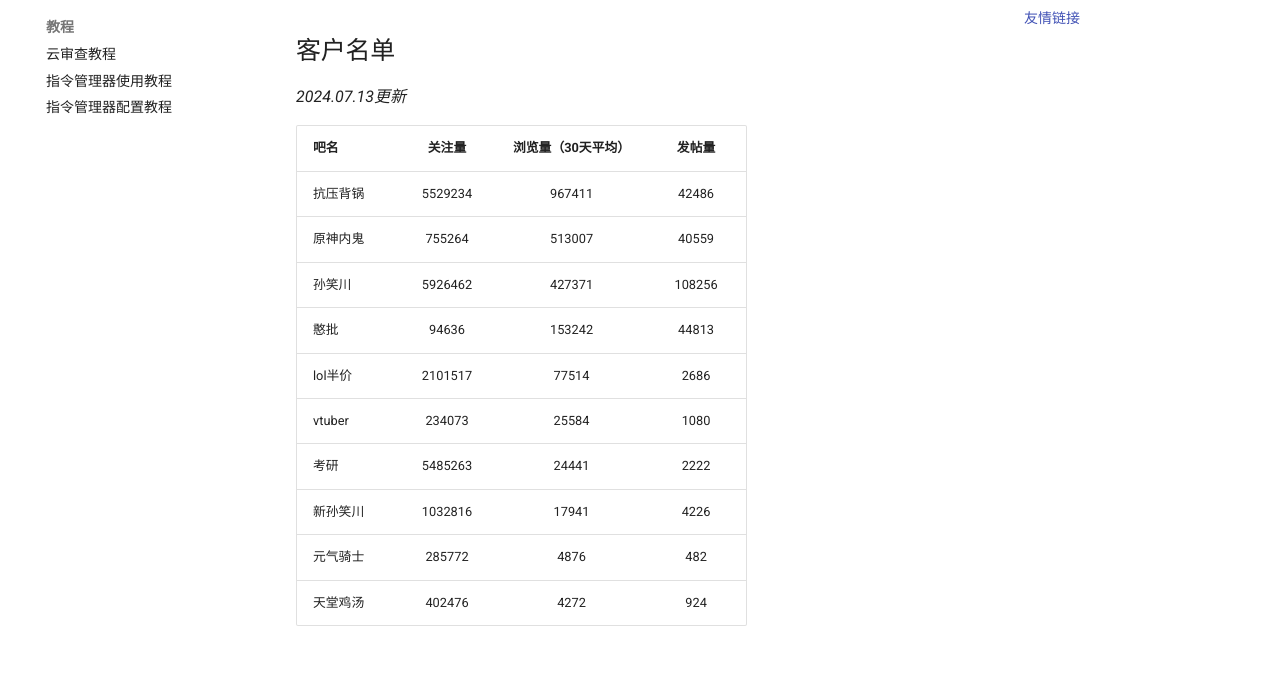
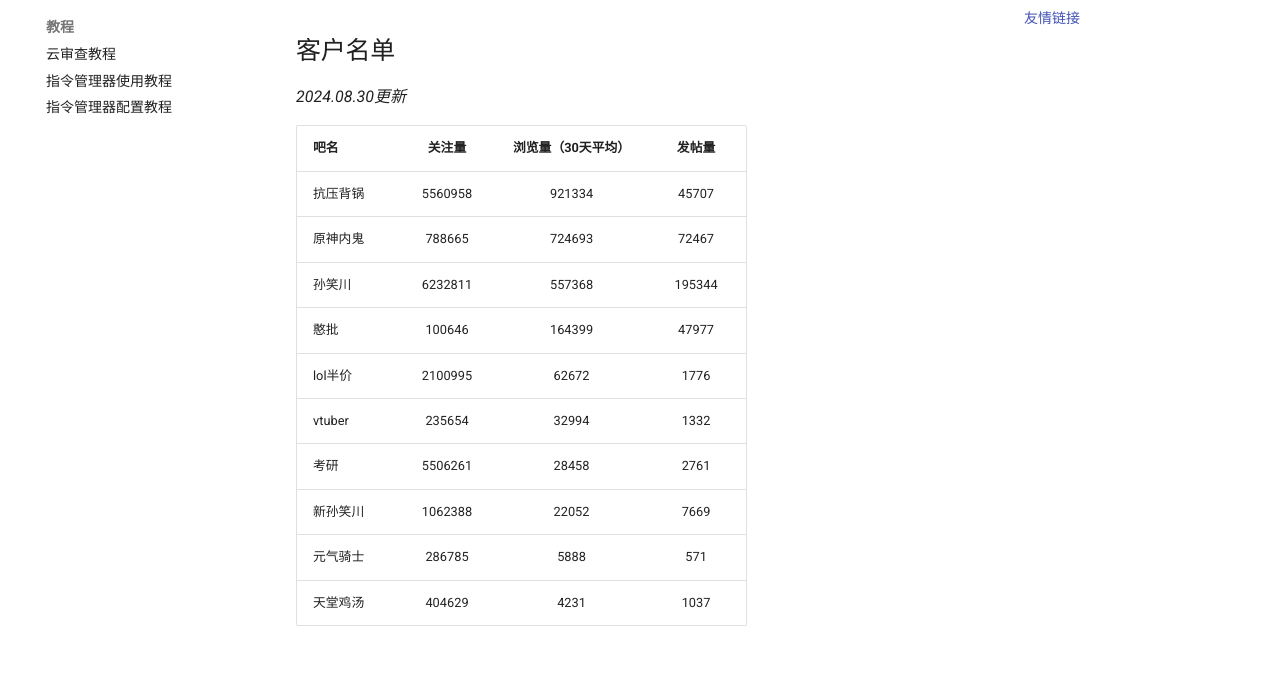
Before and after one commit to lumina37/aiotieba-reviewer, an MkDocs documentation site: the page built from docs/index.md, in a window 1280 px wide and 1041 px high. Shown: the part 147-832 px from the top of the window. Built offline with MkDocs 1.6.1 and Material for MkDocs 9.7.7, drawn with Linux system fonts in a browser that asks for light colours; comment, search, counter and statistics services are not loaded.

```diff
--- a/aiotieba_reviewer/__version__.py
+++ b/aiotieba_reviewer/__version__.py
@@ -1 +1 @@
-__version__ = "0.6.2a6"
+__version__ = "0.6.2"
--- a/docs/index.md
+++ b/docs/index.md
@@ -1,19 +1,19 @@
 ## 客户名单
 
-*2024.07.13更新*
+*2024.08.30更新*
 
 | 吧名     | 关注量  | 浏览量（30天平均） | 发帖量 |
 | :------- | :-----: | :----------------: | :----: |
-| 抗压背锅 | 5529234 |       967411       | 42486  |
-| 原神内鬼 | 755264  |       513007       | 40559  |
-| 孙笑川   | 5926462 |       427371       | 108256 |
-| 憨批     |  94636  |       153242       | 44813  |
-| lol半价  | 2101517 |       77514        |  2686  |
-| vtuber   | 234073  |       25584        |  1080  |
-| 考研     | 5485263 |       24441        |  2222  |
-| 新孙笑川 | 1032816 |       17941        |  4226  |
-| 元气骑士 | 285772  |        4876        |  482   |
-| 天堂鸡汤 | 402476  |        4272        |  924   |
+| 抗压背锅 | 5560958 |       921334       | 45707  |
+| 原神内鬼 | 788665  |       724693       | 72467  |
+| 孙笑川   | 6232811 |       557368       | 195344 |
+| 憨批     | 100646  |       164399       | 47977  |
+| lol半价  | 2100995 |       62672        |  1776  |
+| vtuber   | 235654  |       32994        |  1332  |
+| 考研     | 5506261 |       28458        |  2761  |
+| 新孙笑川 | 1062388 |       22052        |  7669  |
+| 元气骑士 | 286785  |        5888        |  571   |
+| 天堂鸡汤 | 404629  |        4231        |  1037  |
 
 ## 友情链接
 
--- a/pyproject.toml
+++ b/pyproject.toml
@@ -18,7 +18,7 @@ classifiers = [
     "Topic :: Internet :: WWW/HTTP :: Session",
 ]
 requires-python = ">=3.9,<3.13"
-dependencies = ["aiotieba[speedup,img]<5,>=4.1.0", "tomli<3,>=1.1.0;python_version<'3.11'", "asyncmy<0.3,>=0.2.9"]
+dependencies = ["aiotieba[speedup,img]<5,>=4.4.0", "tomli<3,>=1.1.0;python_version<'3.11'", "asyncmy<0.3,>=0.2.9"]
 dynamic = ["version"]
 
 [build-system]
```
Also changed, not shown: README.md (+11 -11 lines).
